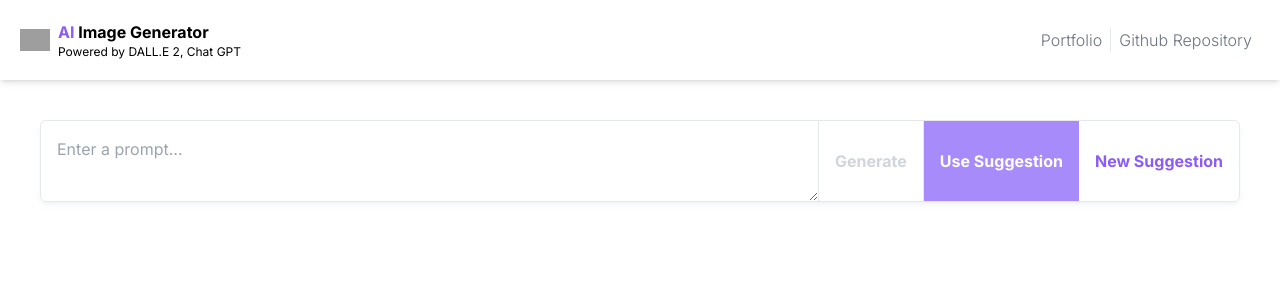
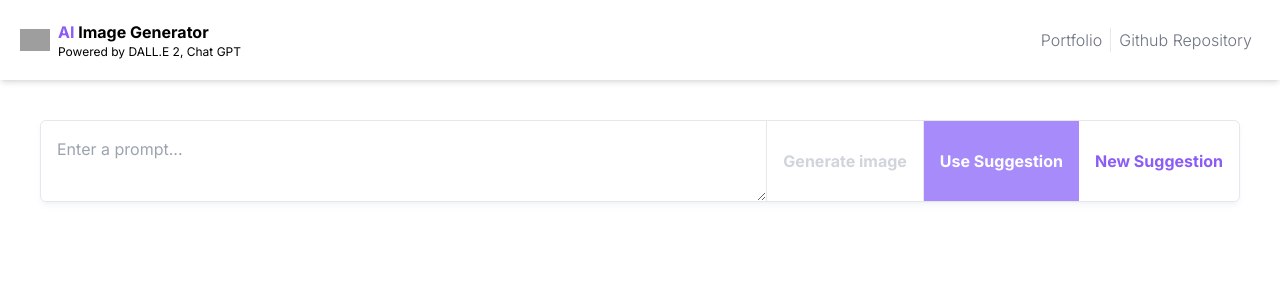
Before and after one commit to victor-praise/AI-image-generator, a Next.js app: page / in a window 1280 px wide. Shown: the top 300 px of the page. Built offline with nearby package versions, Linux system fonts and the light colour scheme; no server answers; grey boxes are pictures that could not be loaded.

Commit message:
complete

```diff
--- a/components/PromptInput.tsx
+++ b/components/PromptInput.tsx
@@ -31,7 +31,7 @@ function PromptInput() {
                   : "text-gray-300 cursor-not-allowed"
               } font-bold`}
             disabled={!input}>
-                Generate
+                Generate image
             </button>
 
             <button
```
